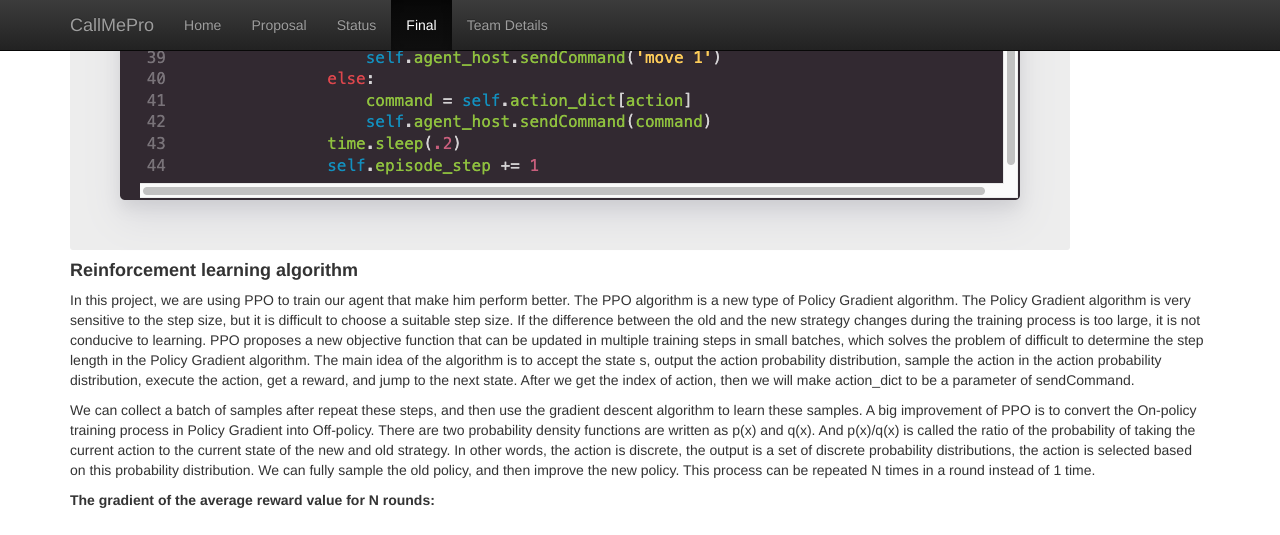
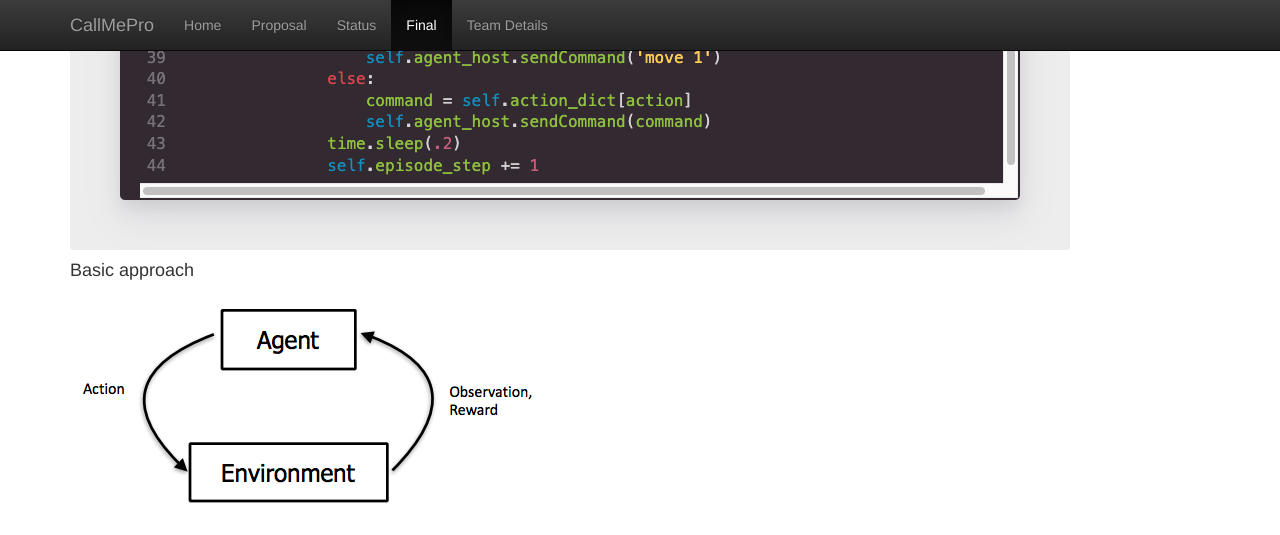
Before and after one commit to Markmzy/CallMePro, a Jekyll site: the page built from docs/final.md, in a window 1280 px wide and 1400 px high, scrolled down 4176 px. Shown: the top 535 px of the window. Built offline with Jekyll 4.4.1, drawn with Linux system fonts in a browser that asks for light colours; some of the changed text lies outside the part shown.

```diff
--- a/docs/final.md
+++ b/docs/final.md
@@ -59,12 +59,20 @@ Percentage of coal mine: 15%
 #### **Optimal Route**
 ![Optimal Route](OptimalRoute.png)
 
-#### **Sample Code**
+#### **Sample Code for action select**
 TBD<br>
 ![Code](Code.png)
 <br />
 
-#### **Reinforcement learning algorithm**
+#### Basic approach
+![approach](approach.png)
+<br />
+
+#### **Proximal Policy Optimization Algorithms**<br>
+
+**Pseduocode**<br>
+![Pseudocode](Pseudocode.png)
+<br />
 
 In this project, we are using PPO to train our agent that make him perform better. The PPO algorithm is a new type of Policy Gradient algorithm. The Policy Gradient algorithm is very sensitive to the step size, but it is difficult to choose a suitable step size. If the difference between the old and the new strategy changes during the training process is too large, it is not conducive to learning. PPO proposes a new objective function that can be updated in multiple training steps in small batches, which solves the problem of difficult to determine the step length in the Policy Gradient algorithm. The main idea of the algorithm is to accept the state s, output the action probability distribution, sample the action in the action probability distribution, execute the action, get a reward, and jump to the next state. After we get the index of action, then we will make action_dict to be a parameter of sendCommand.<br>
 
@@ -76,9 +84,7 @@ We can collect a batch of samples after repeat these steps, and then use the gra
 **In the actual training process, there will be an operation on the clip:**<br>
 ![图2](图2.png){:height="70%" width="70%"}
 
-#### Basic approach
-![approach](approach.png)
-<br />
+
 
 ## **Evaluation**
 
```
